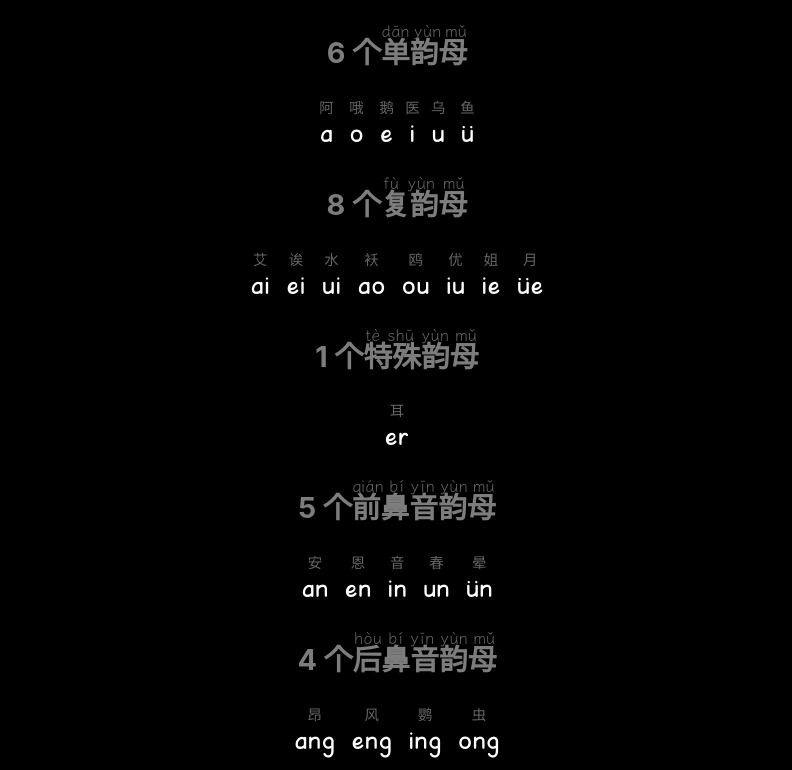
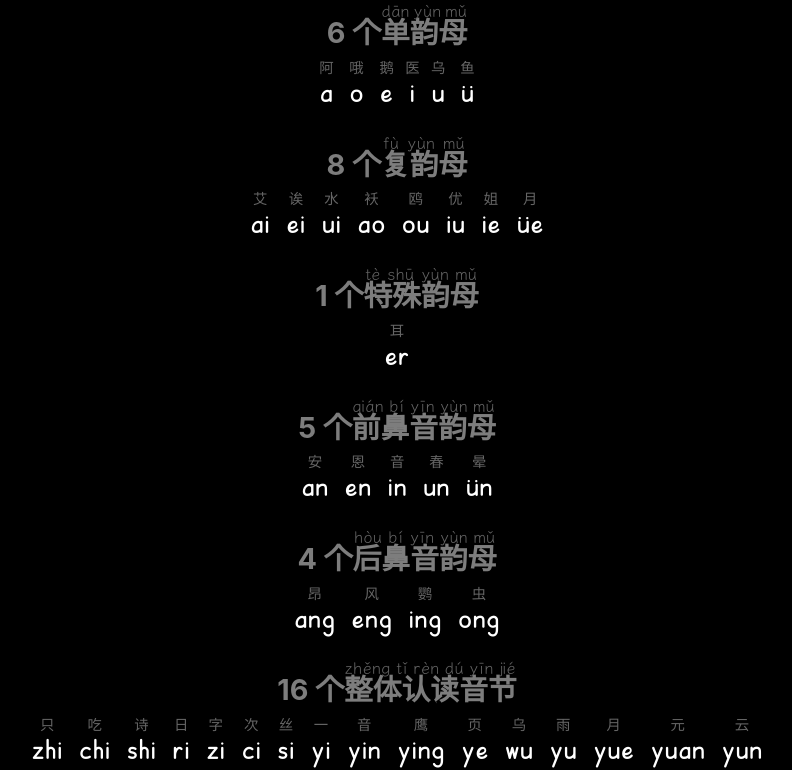
Before and after one commit to jaywcjlove/pinyin-font, a website: page docs/index.html in a window 1280 px wide. Shown: the part 4198-4968 px from the top of the page, without its empty margins (243-1035 px from the left). Drawn offline with Linux system fonts and the light colour scheme; files whose address does not match are found by name.

Commit message:
website: update docs/index.html

```diff
--- a/docs/index.html
+++ b/docs/index.html
@@ -76,7 +76,7 @@
     .download:hover { background: #2279a0; color: white; }
 
     .pinyin-info { text-align: center; }
-    .pinyin-info h3 { font-size: 1.8em; color: #7d7d7d; }
+    .pinyin-info h3 { font-size: 1.8em; color: #7d7d7d; margin: 1em 0 0.3em 0; }
     .pinyin-info > ruby { font-size: 1.8em; margin: 0 0.2em; }
     .regular.pinyin-info > ruby { font-family: 'pinyin'; }
     .wenkai-light.pinyin-info > ruby { font-family: 'pinyin-wenkai-light'; }
@@ -193,6 +193,24 @@
       <ruby>eng<rt>风</rt></ruby>
       <ruby>ing<rt>鹦</rt></ruby>
       <ruby>ong<rt>虫</rt></ruby>
+
+      <h3>16 个<ruby>整体认读音节<rt>zhěng tǐ rèn dú yīn jié</rt></ruby></h3>
+      <ruby>zhi<rt>只</rt></ruby>
+      <ruby>chi<rt>吃</rt></ruby>
+      <ruby>shi<rt>诗</rt></ruby>
+      <ruby>ri<rt>日</rt></ruby>
+      <ruby>zi<rt>字</rt></ruby>
+      <ruby>ci<rt>次</rt></ruby>
+      <ruby>si<rt>丝</rt></ruby>
+      <ruby>yi<rt>一</rt></ruby>
+      <ruby>yin<rt>音</rt></ruby>
+      <ruby>ying<rt>鹰</rt></ruby>
+      <ruby>ye<rt>页</rt></ruby>
+      <ruby>wu<rt>乌</rt></ruby>
+      <ruby>yu<rt>雨</rt></ruby>
+      <ruby>yue<rt>月</rt></ruby>
+      <ruby>yuan<rt>元</rt></ruby>
+      <ruby>yun<rt>云</rt></ruby>
     </div>
     <h2><ruby>拼<rt>Pīn</rt>音<rt>yīn</rt>文<rt>wén</rt>楷<rt>kǎi</rt>细<rt>Light</rt>常规<rt>Regular</rt>体<rt>Font</rt></ruby></h2>
     <p class="wenkai-light" spellcheck="false" contenteditable="true">
@@ -275,6 +293,24 @@
       <ruby>eng<rt>风</rt></ruby>
       <ruby>ing<rt>鹦</rt></ruby>
       <ruby>ong<rt>虫</rt></ruby>
+
+      <h3>16 个<ruby>整体认读音节<rt>zhěng tǐ rèn dú yīn jié</rt></ruby></h3>
+      <ruby>zhi<rt>只</rt></ruby>
+      <ruby>chi<rt>吃</rt></ruby>
+      <ruby>shi<rt>诗</rt></ruby>
+      <ruby>ri<rt>日</rt></ruby>
+      <ruby>zi<rt>字</rt></ruby>
+      <ruby>ci<rt>次</rt></ruby>
+      <ruby>si<rt>丝</rt></ruby>
+      <ruby>yi<rt>一</rt></ruby>
+      <ruby>yin<rt>音</rt></ruby>
+      <ruby>ying<rt>鹰</rt></ruby>
+      <ruby>ye<rt>页</rt></ruby>
+      <ruby>wu<rt>乌</rt></ruby>
+      <ruby>yu<rt>雨</rt></ruby>
+      <ruby>yue<rt>月</rt></ruby>
+      <ruby>yuan<rt>元</rt></ruby>
+      <ruby>yun<rt>云</rt></ruby>
     </div>
   </main>
   <footer class="footer">
```
